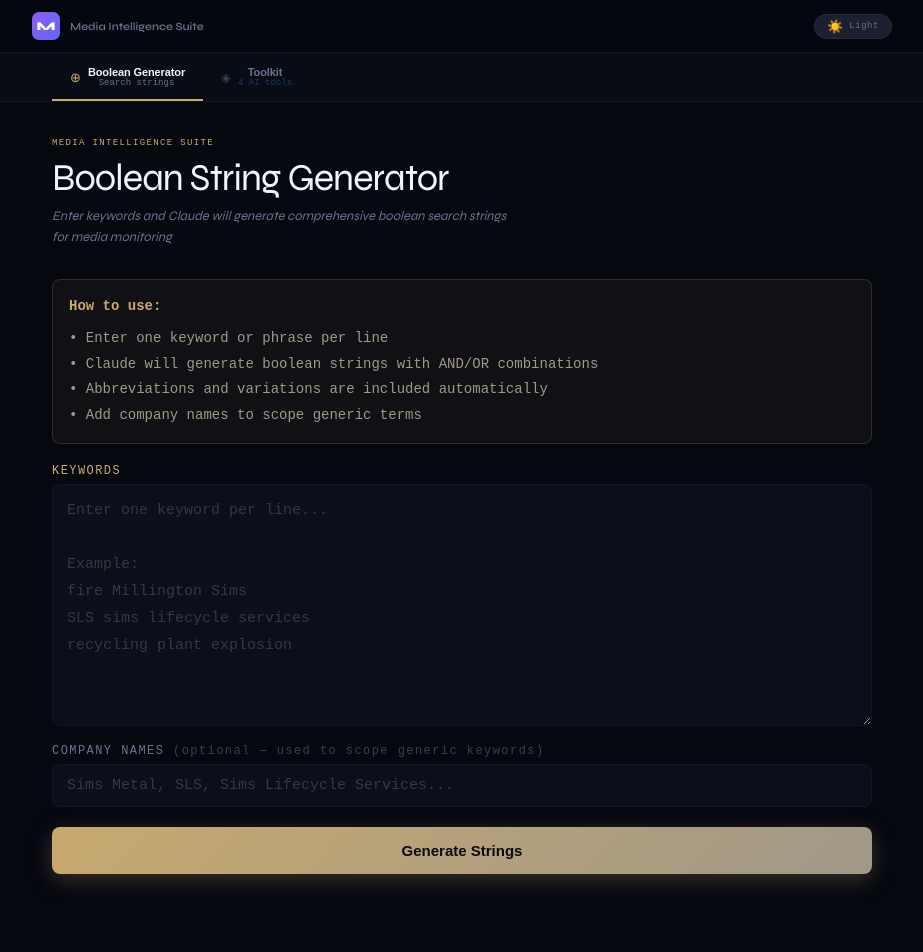
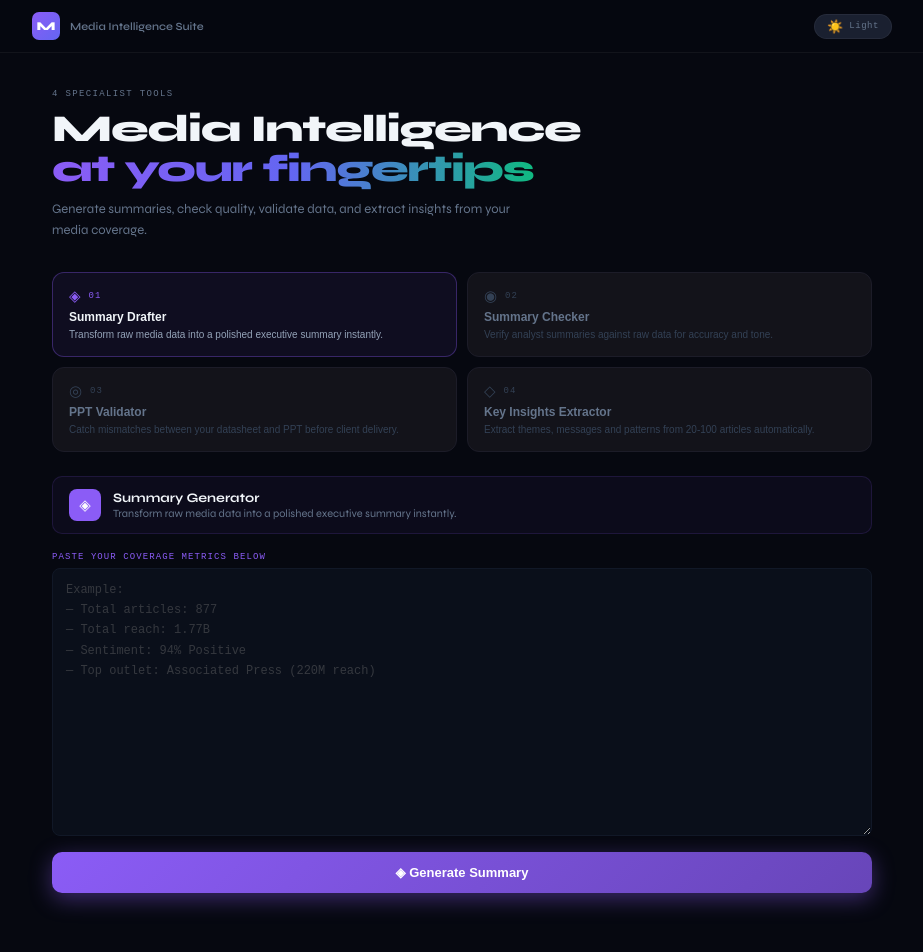
Before and after one commit to writetodharshan-lgtm/media-intelligence-suite, a Next.js app: page / in a window 1280 px wide. Shown: the top 952 px of the page, without its empty margins (178-1101 px from the left). Built offline with nearby package versions, Linux system fonts and the light colour scheme.

Commit message:
Update index.jsx

```diff
--- a/pages/index.jsx
+++ b/pages/index.jsx
@@ -78,43 +78,6 @@ const TOOLKIT_TOOLS = [
   }
 ];
 
-const BOOLEAN_SYSTEM = `You are a boolean search string builder for media monitoring tools like Meltwater and Cision.
-
-INPUT: The user will provide:
-1. A list of keywords (one per line)
-2. Optional company names
-
-YOUR JOB: For each keyword, generate one or more boolean search strings that would effectively capture relevant media coverage. Use your judgment to create comprehensive boolean strings.
-
-RULES:
-- Multi-word phrases MUST be in quotes: "Sims metal"
-- Use AND to combine terms that must appear together
-- Use OR to group synonyms, abbreviations, or related terms
-- Use parentheses for grouping
-- If a keyword has common abbreviations or alternate names, include them with OR
-- If a keyword is generic (like "fire" or "recall"), combine it with company names using AND to narrow results
-- If company names are provided, use them. If not, just build strings from the keywords alone.
-- Think about what variations a journalist might use when writing about this topic
-
-FORMAT - return exactly this structure:
-
-BOOLEAN STRINGS
-
-1. [keyword as label]
-[boolean string]
-
-2. [next keyword]
-[boolean string]
-
-Example output:
-1. fire Millington Sims
-("fire" AND "Millington" AND "Sims")
-
-2. SLS sims lifecycle services
-("SLS" OR "sims lifecycle services" OR "sims") AND ("fire" OR "Millington")
-
-CRITICAL: Each boolean string must be a valid, ready-to-paste search query. No explanations, just the label and the string.`;
-
 // ── THEME ─────────────────────────────────────────────────────────────────────
 function getTheme(dark) {
   if (dark) return {
@@ -190,81 +153,6 @@ function CopyBtn({ text, color, t }) {
   );
 }
 
-// ── BOOLEAN ───────────────────────────────────────────────────────────────────
-function BooleanSection({ t }) {
-  const [keywords, setKeywords] = useState("");
-  const [companies, setCompanies] = useState("");
-  const [loading, setLoading] = useState(false);
-  const [result, setResult] = useState(null);
-  const [error, setError] = useState("");
-  const { displayed, done } = useTypewriter(result || "");
-
-  const run = async () => {
-    if (!keywords.trim()) { setError("Please enter at least one keyword."); return; }
-    setLoading(true); setResult(null); setError("");
-    try {
-      let prompt = "Keywords:\n" + keywords;
-      if (companies.trim()) prompt += "\n\nCompany names: " + companies.trim();
-      const text = await callClaude(BOOLEAN_SYSTEM, prompt);
-      setResult(text);
-    } catch (e) { setError(e.message); }
-    setLoading(false);
-  };
-
-  return (
-    <div>
-      <div style={{ padding: "14px 16px", background: t.infoBoxBg, border: `1px solid ${t.infoBoxBorder}`, borderRadius: 8, marginBottom: 20, fontSize: 14, color: t.infoText, lineHeight: 1.85, fontFamily: "monospace" }}>
-        <div style={{ color: t.gold, fontWeight: 700, marginBottom: 6 }}>How to use:</div>
-        <div>• Enter one keyword or phrase per line</div>
-        <div>• Claude will generate boolean strings with AND/OR combinations</div>
-        <div>• Abbreviations and variations are included automatically</div>
-        <div>• Add company names to scope generic terms</div>
-      </div>
-
-      <div style={{ marginBottom: 14 }}>
-        <label style={{ fontSize: 12, fontFamily: "monospace", color: t.gold, letterSpacing: "0.12em", display: "block", marginBottom: 6 }}>KEYWORDS</label>
-        <textarea rows={8} value={keywords} onChange={e => setKeywords(e.target.value)}
-          placeholder={"Enter one keyword per line...\n\nExample:\nfire Millington Sims\nSLS sims lifecycle services\nrecycling plant explosion"}
-          style={{ width: "100%", background: t.bgInput, border: `1px solid ${t.borderInput}`, borderRadius: 8, padding: "12px 14px", color: t.gold, fontSize: 15, lineHeight: 1.8, fontFamily: "monospace", resize: "vertical" }} />
-      </div>
-
-      <div style={{ marginBottom: 20 }}>
-        <label style={{ fontSize: 12, fontFamily: "monospace", color: t.textDim, letterSpacing: "0.12em", display: "block", marginBottom: 6 }}>
-          COMPANY NAMES <span style={{ color: t.textFaint, fontWeight: 400 }}>(optional — used to scope generic keywords)</span>
-        </label>
-        <input type="text" value={companies} onChange={e => setCompanies(e.target.value)}
-          placeholder="Sims Metal, SLS, Sims Lifecycle Services..."
-          style={{ width: "100%", background: t.bgInput, border: `1px solid ${t.borderInput}`, borderRadius: 8, padding: "12px 14px", color: t.textMid, fontSize: 15, fontFamily: "monospace", outline: "none" }} />
-      </div>
-
-      {error && <div style={{ padding: "10px 14px", borderRadius: 6, background: "rgba(244,63,94,0.06)", border: "1px solid rgba(244,63,94,0.2)", color: "#F87171", fontSize: 13, fontFamily: "monospace", marginBottom: 12 }}>⚠ {error}</div>}
-
-      <button onClick={run} disabled={loading} style={{
-        width: "100%", padding: "15px", borderRadius: 8, border: "none",
-        background: loading ? t.toggleBg : `linear-gradient(135deg, ${t.gold}, ${t.goldMid})`,
-        color: loading ? t.textDim : (t.dark ? "#0a0a0f" : "#fff"),
-        fontWeight: 700, fontSize: 15, cursor: loading ? "not-allowed" : "pointer",
-        display: "flex", alignItems: "center", justifyContent: "center", gap: 8, marginBottom: 24,
-        boxShadow: loading ? "none" : "0 6px 22px rgba(200,169,110,0.25)"
-      }}>
-        {loading ? <><Spinner color={t.gold} /><span style={{ color: t.gold }}>Generating strings...</span></> : "Generate Strings"}
-      </button>
-
-      {result && (
-        <div>
-          <div style={{ display: "flex", justifyContent: "space-between", alignItems: "center", marginBottom: 8 }}>
-            <span style={{ fontSize: 11, fontFamily: "monospace", color: t.textDim, letterSpacing: "0.15em" }}>OUTPUT</span>
-            <CopyBtn text={result} color={t.gold} t={t} />
-          </div>
-          <div style={{ borderRadius: 10, border: `1px solid ${t.gold}22`, background: t.outputBg, padding: "18px 20px", whiteSpace: "pre-wrap", fontSize: 14, lineHeight: 1.9, color: t.textMid, fontFamily: "monospace" }}>
-            {displayed}{!done && <span style={{ color: t.gold }}>|</span>}
-          </div>
-        </div>
-      )}
-    </div>
-  );
-}
-
 // ── TOOLKIT ───────────────────────────────────────────────────────────────────
 function ToolkitSection({ t }) {
   const [activeTab, setActiveTab] = useState(0);
@@ -305,7 +193,6 @@ function ToolkitSection({ t }) {
     setRefining("");
   };
 
-  // Refine presets
   const REFINE_PRESETS = [
     { label: "Single Paragraph", icon: "¶", instruction: "Condense this entire summary into a single concise paragraph. Keep all key metrics and figures but remove any repetition." },
     { label: "Rephrase", icon: "↻", instruction: "Rephrase this summary using completely different wording while preserving all data points, figures, and insights exactly as they are." },
@@ -463,12 +350,10 @@ function ToolkitSection({ t }) {
             {displayed}{!done && <span style={{ color: tool.color }}>|</span>}
           </div>
 
-          {/* ── Refine section (Summary Drafter only) ── */}
           {isSummaryTool && done && (
             <div style={{ marginTop: 14 }}>
               <div style={{ fontSize: 9, fontFamily: "monospace", color: t.textFaint, letterSpacing: "0.12em", marginBottom: 8 }}>REFINE OUTPUT</div>
 
-              {/* Custom prompt input */}
               <div style={{ display: "flex", gap: 6, marginBottom: 10 }}>
                 <input
                   type="text"
@@ -492,12 +377,10 @@ function ToolkitSection({ t }) {
                 </button>
               </div>
 
-              {/* Tense toggles */}
               <div style={{ display: "flex", gap: 6, marginBottom: 10 }}>
                 {TENSE_ACTIONS.map(makeRefineBtn)}
               </div>
 
-              {/* Preset refine buttons */}
               <div style={{ display: "flex", flexWrap: "wrap", gap: 6 }}>
                 {REFINE_PRESETS.map(makeRefineBtn)}
               </div>
@@ -509,23 +392,10 @@ function ToolkitSection({ t }) {
   );
 }
 
-// ── NAV & HERO ────────────────────────────────────────────────────────────────
-const NAV = [
-  { id: "boolean", label: "Boolean Generator", icon: "⊕", sub: "Search strings", accent: "#c8a96e" },
-  { id: "toolkit", label: "Toolkit",           icon: "◈", sub: "4 AI tools",      accent: "#8B5CF6" },
-];
-
-const HERO = {
-  boolean: { eyebrow: "Media Intelligence Suite", title: "Boolean String Generator", sub: "Enter keywords and Claude will generate comprehensive boolean search strings for media monitoring", italic: true },
-  toolkit: { eyebrow: "4 Specialist Tools", title: null, sub: "Generate summaries, check quality, validate data, and extract insights from your media coverage.", italic: false },
-};
-
 // ── APP ───────────────────────────────────────────────────────────────────────
 export default function App() {
-  const [section, setSection] = useState("boolean");
   const [dark, setDark] = useState(true);
   const t = getTheme(dark);
-  const hero = HERO[section];
 
   return (
     <div style={{ background: t.bg, minHeight: "100vh", color: t.text, fontFamily: "'Syne', sans-serif", transition: "background 0.3s, color 0.3s" }}>
@@ -545,6 +415,7 @@ export default function App() {
         ::-webkit-scrollbar-thumb { background: rgba(128,128,128,0.2); border-radius: 3px; }
       `}</style>
 
+      {/* ── NAV ── */}
       <div style={{ position: "sticky", top: 0, zIndex: 50, background: t.bgNav, backdropFilter: "blur(12px)", borderBottom: `1px solid ${t.border}`, padding: "0 20px" }}>
         <div style={{ maxWidth: 860, margin: "0 auto", display: "flex", alignItems: "center", gap: 10, height: 52 }}>
           <div style={{ width: 28, height: 28, borderRadius: 7, background: "linear-gradient(135deg, #8B5CF6, #6366F1)", display: "flex", alignItems: "center", justifyContent: "center", fontSize: 12, fontWeight: 800, color: "#fff", flexShrink: 0 }}>M</div>
@@ -558,43 +429,18 @@ export default function App() {
         </div>
       </div>
 
-      <div style={{ background: t.bgSub, borderBottom: `1px solid ${t.border}` }}>
-        <div style={{ maxWidth: 860, margin: "0 auto", display: "flex", padding: "0 20px" }}>
-          {NAV.map(n => (
-            <button key={n.id} onClick={() => setSection(n.id)} style={{
-              background: "none", border: "none",
-              borderBottom: `2px solid ${section === n.id ? n.accent : "transparent"}`,
-              padding: "13px 18px 11px", cursor: "pointer", transition: "all 0.2s",
-              display: "flex", alignItems: "center", gap: 7
-            }}>
-              <span style={{ fontSize: 13, color: section === n.id ? n.accent : t.textFaint }}>{n.icon}</span>
-              <div>
-                <div style={{ fontSize: 11, fontWeight: 700, color: section === n.id ? t.heroTitle : t.textDim, letterSpacing: "-0.01em" }}>{n.label}</div>
-                <div style={{ fontSize: 9, color: section === n.id ? t.textDim : t.textGhost, fontFamily: "monospace" }}>{n.sub}</div>
-              </div>
-            </button>
-          ))}
-        </div>
-      </div>
-
-      <div style={{ maxWidth: 860, margin: "0 auto", padding: "36px 20px 64px" }}>
-        <div key={section + "-hero"} style={{ marginBottom: 30, animation: "slideUp 0.25s ease" }}>
-          <div style={{ fontSize: 9, fontFamily: "monospace", color: section === "toolkit" ? t.textDim : t.gold, letterSpacing: "0.15em", marginBottom: 10, textTransform: "uppercase" }}>{hero.eyebrow}</div>
-          {section === "toolkit" ? (
-            <h1 style={{ fontSize: "clamp(26px, 4.5vw, 38px)", fontWeight: 800, lineHeight: 1.05, letterSpacing: "-0.03em", marginBottom: 10 }}>
-              <span style={{ color: t.heroTitle }}>Media Intelligence</span><br />
-              <span style={{ background: "linear-gradient(90deg, #8B5CF6, #6366F1, #10B981)", WebkitBackgroundClip: "text", WebkitTextFillColor: "transparent", backgroundClip: "text" }}>at your fingertips</span>
-            </h1>
-          ) : (
-            <h1 style={{ fontSize: "clamp(26px, 4.5vw, 38px)", fontWeight: 400, lineHeight: 1.05, letterSpacing: "-1px", marginBottom: 8, color: t.heroTitle }}>{hero.title}</h1>
-          )}
-          <p style={{ fontSize: 13, color: t.textDim, lineHeight: 1.65, maxWidth: 460, fontStyle: hero.italic ? "italic" : "normal" }}>{hero.sub}</p>
+      {/* ── MAIN ── */}
+      <div style={{ maxWidth: 860, margin: "0 auto", padding: "36px 20px 64px", animation: "slideUp 0.3s ease" }}>
+        <div style={{ marginBottom: 30 }}>
+          <div style={{ fontSize: 9, fontFamily: "monospace", color: t.textDim, letterSpacing: "0.15em", marginBottom: 10, textTransform: "uppercase" }}>4 Specialist Tools</div>
+          <h1 style={{ fontSize: "clamp(26px, 4.5vw, 38px)", fontWeight: 800, lineHeight: 1.05, letterSpacing: "-0.03em", marginBottom: 10 }}>
+            <span style={{ color: t.heroTitle }}>Media Intelligence</span><br />
+            <span style={{ background: "linear-gradient(90deg, #8B5CF6, #6366F1, #10B981)", WebkitBackgroundClip: "text", WebkitTextFillColor: "transparent", backgroundClip: "text" }}>at your fingertips</span>
+          </h1>
+          <p style={{ fontSize: 13, color: t.textDim, lineHeight: 1.65, maxWidth: 460 }}>Generate summaries, check quality, validate data, and extract insights from your media coverage.</p>
         </div>
 
-        <div key={section + "-content"} style={{ animation: "slideUp 0.3s ease" }}>
-          {section === "boolean" && <BooleanSection t={t} />}
-          {section === "toolkit" && <ToolkitSection  t={t} />}
-        </div>
+        <ToolkitSection t={t} />
       </div>
 
       <div style={{ textAlign: "center", padding: "20px", fontSize: 9, color: t.textFoot, fontFamily: "monospace" }}>
```
